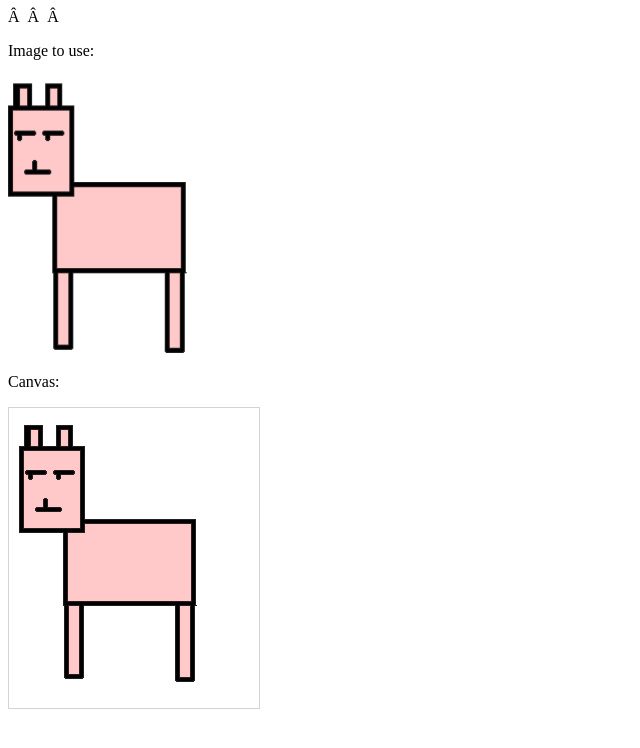
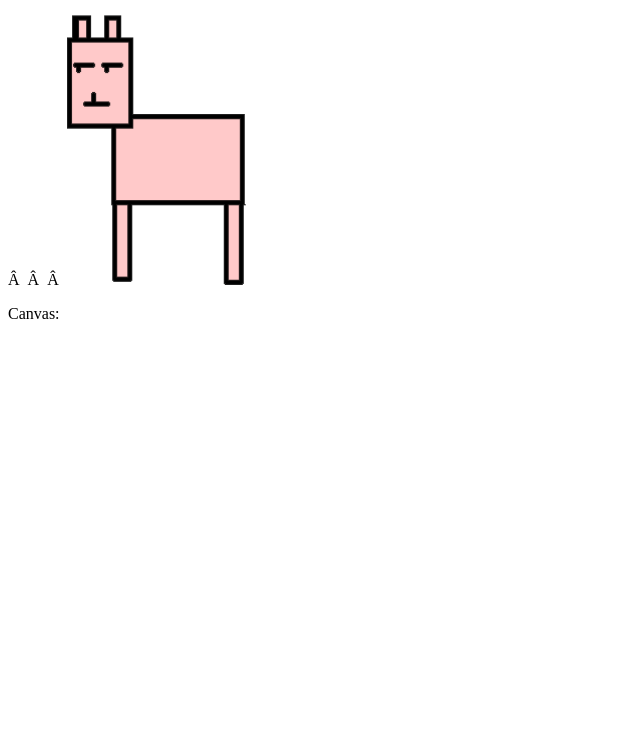
Before and after one commit to arupato/arupato.github.io, a plain HTML site: page index.html in a window 1280 px wide. Shown: the whole page, without its empty margins (0-640 px from the left). Drawn offline with Linux system fonts and the light colour scheme.

Commit message:
Update index.html

```diff
--- a/index.html
+++ b/index.html
@@ -2,14 +2,13 @@
 <html>
 <head>
 <meta charset="utf-8">
-<title>菜鸟教程(runoob.com)</title>
+<title>一只粉红色的羊驼</title>
 </head>
 <body>
 
-<p>Image to use:</p>
 <img id="scream" src="1.gif" alt="The Scream" width="220" height="277"><p>Canvas:</p>
-<canvas id="myCanvas" width="250" height="300" style="border:1px solid #d3d3d3;">
-您的浏览器不支持 HTML5 canvas 标签。</canvas>
+<!-- <canvas id="myCanvas" width="250" height="300" style="border:1px solid #d3d3d3;">
+您的浏览器不支持 HTML5 canvas 标签。</canvas>-->
 
 <script>
 
```
